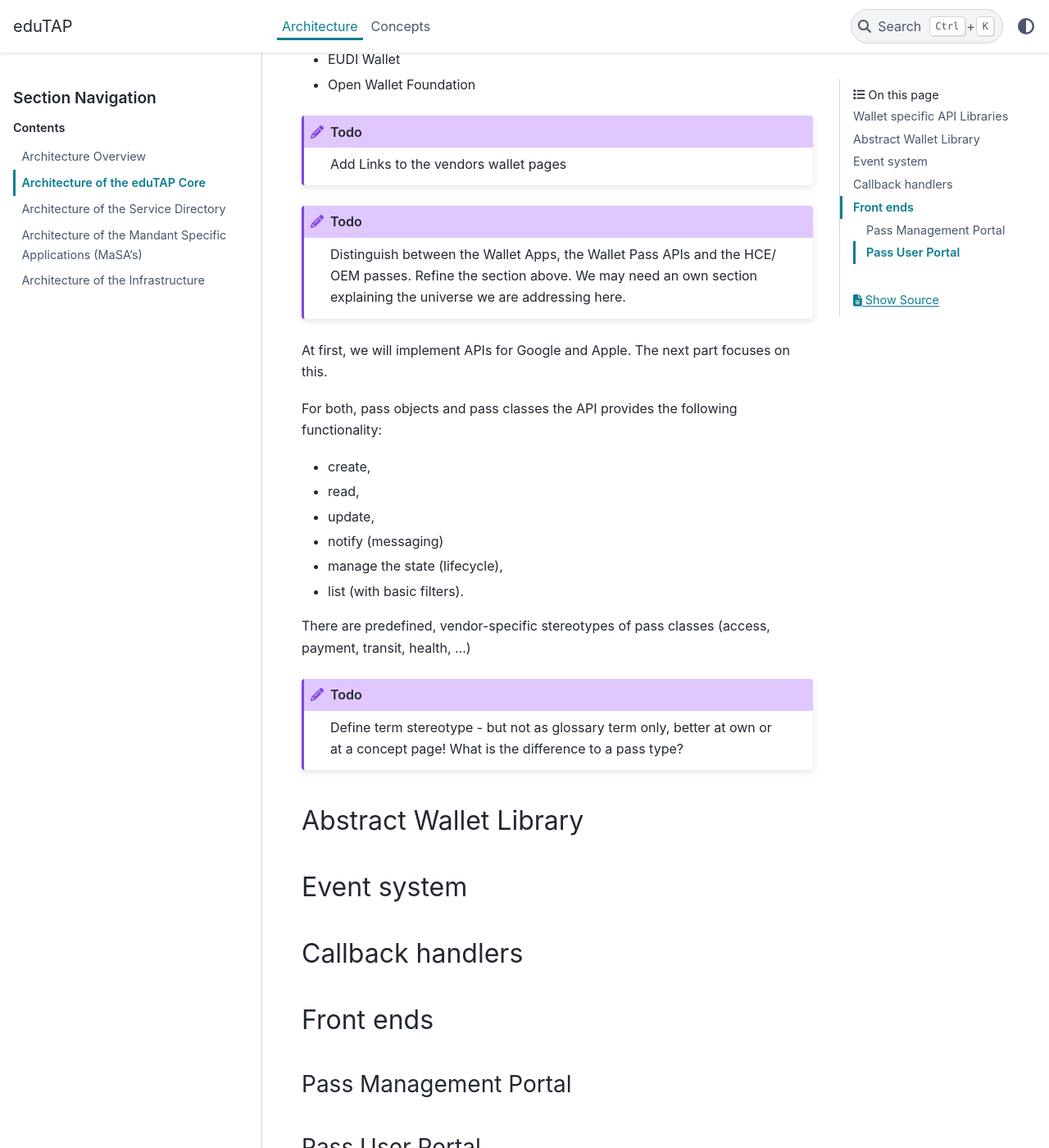
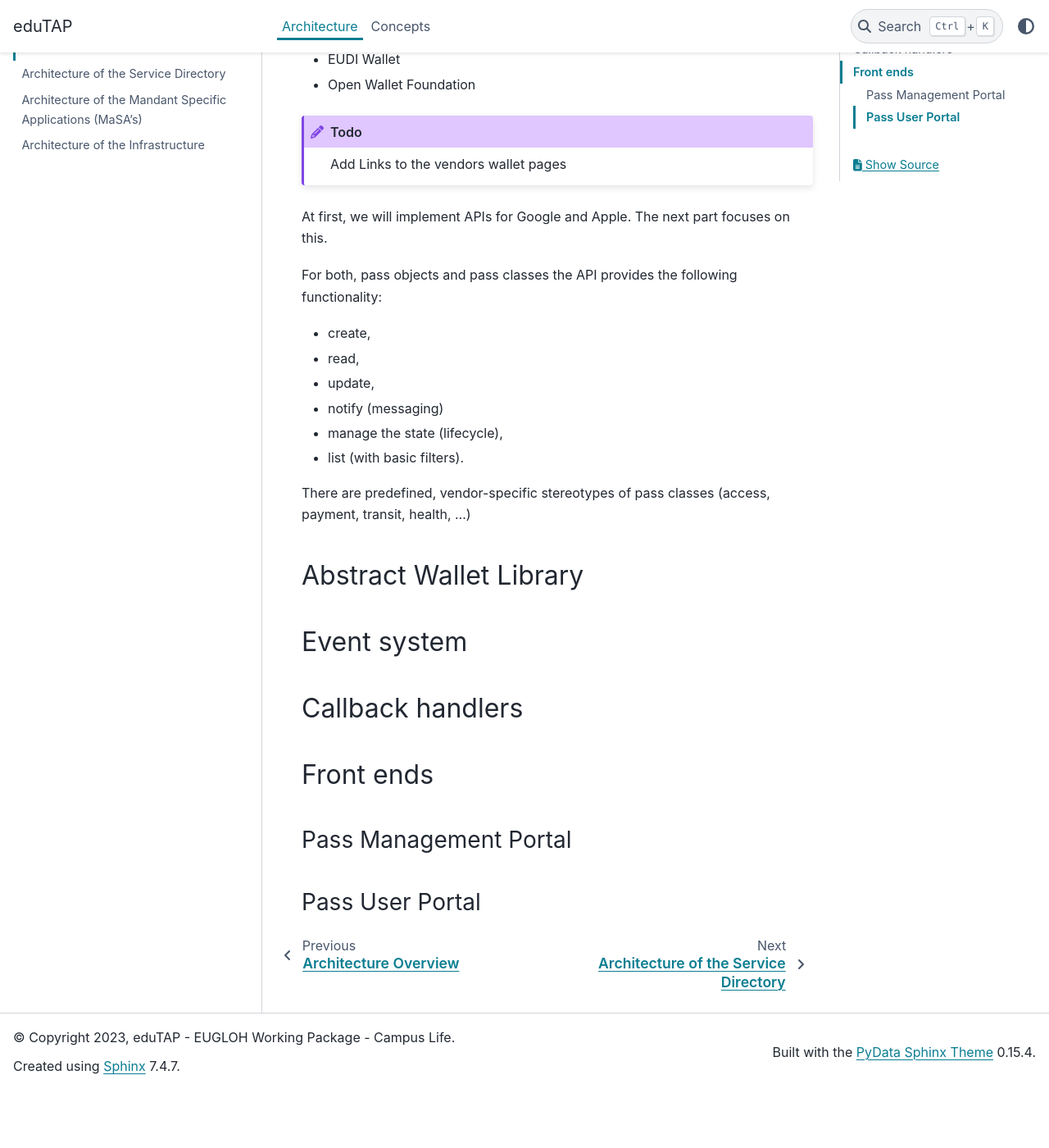
Before and after one commit to edutap-eu/documentation, a Sphinx documentation site: the page built from source/architecture/core.md, in a window 1280 px wide and 1400 px high, scrolled down 1315 px. Shown: the whole window at 82% size. Built offline with Sphinx 7.4.7 and the PyData theme 0.15.4, drawn with Linux system fonts in a browser that asks for light colours; after the commit the page ends 2644 px from its top, so only the background shows below that.

Commit message:
mve todos

````diff
--- a/source/architecture/core.md
+++ b/source/architecture/core.md
@@ -38,9 +38,7 @@ It is planned to support the following vendors
 Add Links to the vendors wallet pages
 ```
 
-```{todo}
-Distinguish between the Wallet Apps, the Wallet Pass APIs and the HCE/ OEM passes. Refine the section above. We may need an own section explaining the universe we are addressing here.
-```
+
 
 At first, we will implement APIs for Google and Apple. The next part focuses on this.
 
@@ -54,10 +52,6 @@ For both, pass objects and pass classes the API provides the following functiona
 
 There are predefined, vendor-specific stereotypes of pass classes (access, payment, transit, health, ...)
 
-```{todo}
-Define term stereotype - but not as glossary term only, better at own or at a concept page!
-What is the difference to a pass type?
-```
 
 ## Abstract Wallet Library
 
````
